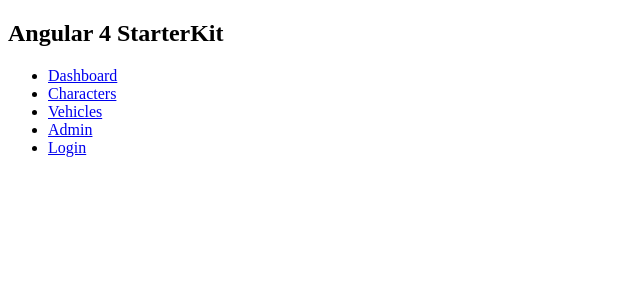
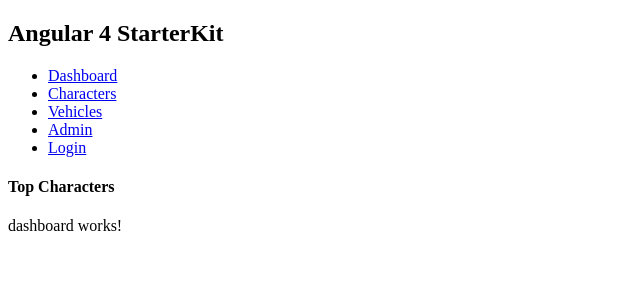
Before and after one commit to sittshein/ng4-StarterKit, an Angular app: page /dashboard in a window 1280 px wide. Before the commit this address led to /. Shown: the top 300 px of the page, without its empty margins (0-640 px from the left). Built offline with nearby package versions, Linux system fonts and the light colour scheme.

Commit message:
added Dashboard Module

```diff
--- a/src/app/app-routing.module.ts
+++ b/src/app/app-routing.module.ts
@@ -1,15 +1,25 @@
 import { NgModule } from '@angular/core';
-import { Routes, RouterModule } from '@angular/router';
+import { PreloadAllModules, Routes, RouterModule } from '@angular/router';
+import { PageNotFoundComponent } from 'app/page-not-found.component';
 
+/***************************************************************
+* Lazy Loading to Eager Loading
+*
+* 1. Remove the module and NgModule imports in `app.module.ts`
+*
+* 2. Remove the lazy load route from `app.routing.ts`
+*
+* 3. Change the module's default route path from '' to 'pathname'
+*****************************************************************/
 const routes: Routes = [
-  {
-    path: '',
-    children: []
-  }
+  { path: '', pathMatch: 'full', redirectTo: 'dashboard' },
+  { path: 'dashboard', loadChildren: 'app/dashboard/dashboard.module#DashboardModule' },
+  { path: '**', pathMatch: 'full', component: PageNotFoundComponent },
 ];
 
 @NgModule({
-  imports: [RouterModule.forRoot(routes)],
+  imports: [RouterModule.forRoot(routes, { preloadingStrategy: PreloadAllModules })],
   exports: [RouterModule]
 })
 export class AppRoutingModule { }
+export const routedComponents = [PageNotFoundComponent];
--- a/src/app/app.module.ts
+++ b/src/app/app.module.ts
@@ -2,14 +2,15 @@
 import { BrowserModule } from '@angular/platform-browser';
 
 
-import { AppRoutingModule } from './app-routing.module';
+import { AppRoutingModule, routedComponents } from './app-routing.module';
 import { AppComponent } from './app.component';
 // Feature Modules
 import { CoreModule } from './core/core.module';
 
 @NgModule({
   declarations: [
-    AppComponent
+    AppComponent,
+    routedComponents
   ],
   imports: [
     BrowserModule,
--- /dev/null
+++ b/src/app/dashboard/dashboard-routing.module.ts
@@ -0,0 +1,16 @@
+import { NgModule } from '@angular/core';
+import { Routes, RouterModule } from '@angular/router';
+
+import { DashboardComponent } from 'app/dashboard/dashboard.component';
+
+const routes: Routes = [
+  { path: '', component: DashboardComponent },
+]
+
+@NgModule({
+  imports: [RouterModule.forChild(routes)],
+  exports: [RouterModule],
+
+})
+export class DashboardRoutingModule { }
+export const routedComponents = [DashboardComponent];
--- /dev/null
+++ b/src/app/dashboard/dashboard.component.html
@@ -0,0 +1,8 @@
+<article>
+  <h4>{{title}}</h4>
+  <div>
+    <p>
+      dashboard works!
+    </p>
+  </div>
+</article>
--- /dev/null
+++ b/src/app/dashboard/dashboard.component.ts
@@ -0,0 +1,16 @@
+import { Component, OnInit } from '@angular/core';
+
+@Component({
+  selector: 'my-dashboard',
+  templateUrl: './dashboard.component.html',
+  styleUrls: ['./dashboard.component.css']
+})
+export class DashboardComponent implements OnInit {
+  title = 'Top Characters';
+
+  constructor() { }
+
+  ngOnInit() {
+  }
+
+}
--- /dev/null
+++ b/src/app/page-not-found.component.ts
@@ -0,0 +1,13 @@
+import { Component } from '@angular/core';
+
+@Component({
+  moduleId: module.id,
+  selector: 'my-404',
+  template: `
+    <article>
+      <h4>Inconceivable!</h4>
+      <div>I do not think this page is where you think it is.</div>
+    </article>
+  `
+})
+export class PageNotFoundComponent { }
```
Also changed, not shown: src/app/dashboard/dashboard.module.ts (added, +9 -0 lines), src/app/dashboard/dashboard.component.css (added), 1 other file (tests, documents, lock files or other folders).
